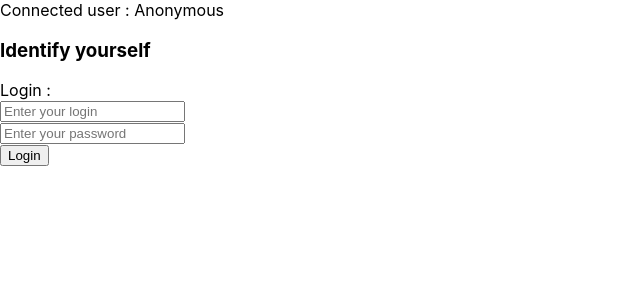
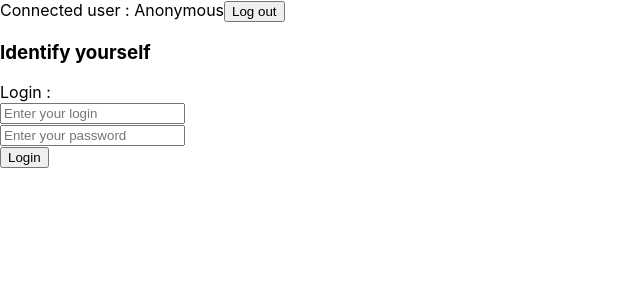
Before and after one commit to rakotomamymy/formationReactHooks, a React (Create React App) app: page / in a window 1280 px wide. Shown: the top 300 px of the page, without its empty margins (0-640 px from the left). Built offline with nearby package versions, Linux system fonts and the light colour scheme; the HTML template or start-up script is replaced by a standard one.

Commit message:
Add logOut

```diff
--- a/src/App.js
+++ b/src/App.js
@@ -2,11 +2,12 @@ import React, {useState, useEffect} from 'react';
 import './App.css';
 import Login from './Login/Login';
 import Home from './Home/Home';
-import { BrowserRouter as Router, Route } from 'react-router-dom';
+import { BrowserRouter as Router, Route , useHistory} from 'react-router-dom';
 
 function App() {
 
   const [login, setLogin] = useState('Anonymous');
+  const history = useHistory();
 
   useEffect(() => {
     if (localStorage.getItem('isAuthenticated') === 'true') {
@@ -14,14 +15,24 @@ function App() {
     }
   }, []);
 
-  const userLogged = (e) => {
+  const userLogged = e => {
     setLogin(e);
+  };
+
+  const logingOut = () => {
+    localStorage.removeItem('isAuthenticated');
+    localStorage.removeItem('login');
+    setLogin('Anonymous');
+    return history.push('/');
   };
 
   return (
     <div className="container">
+      <div>
+        <span className="m-3">Connected user : {login}</span>
+        <button className="btn btn-default" onClick={logingOut}>Log out</button>
+      </div>
       <Router>
-      <span className="mb-3">Connected user : {login}</span>
         <Route exact path="/">
           <Login onLogginSuccess={userLogged}/>
         </Route>
--- a/src/Home/Home.jsx
+++ b/src/Home/Home.jsx
@@ -1,7 +1,8 @@
 import React from 'react';
 import Cars from '../Cars/Cars';
 
-export default function Home() {
+export default function Home(props) {
+
     return (
         <div>
             <h3>
```
